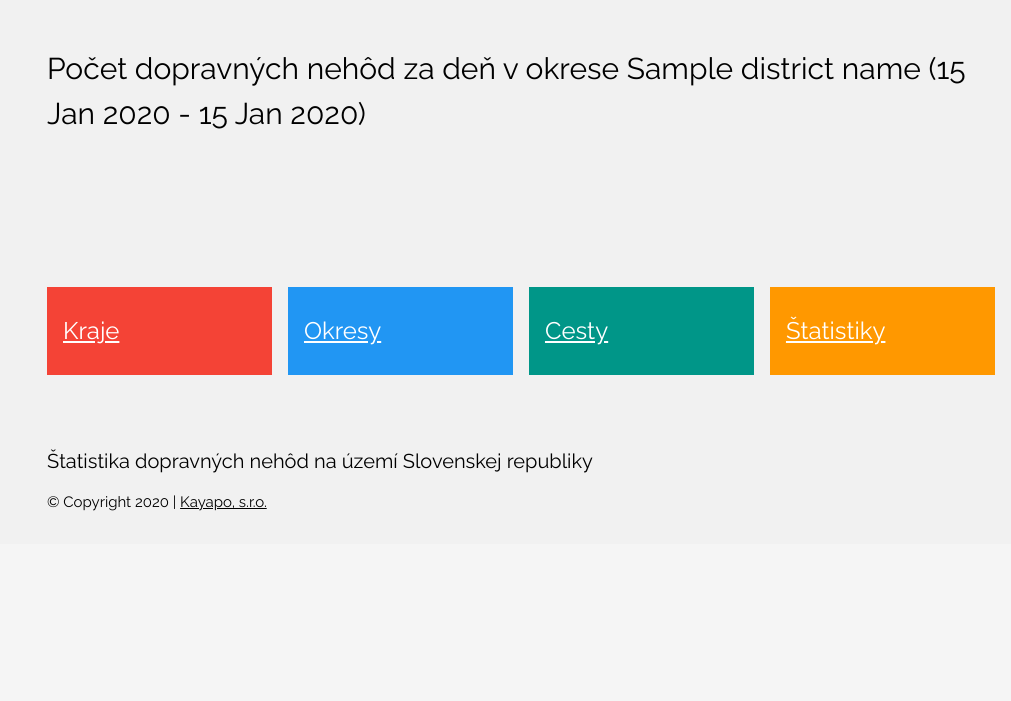
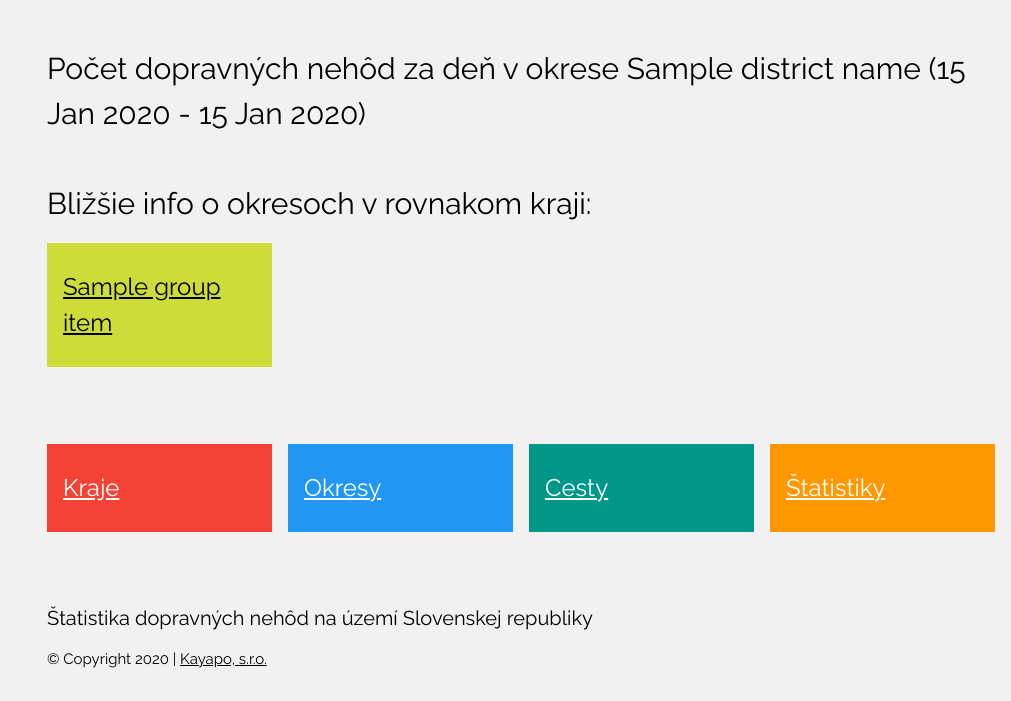
Before and after one commit to jurajmajer/traffic-accidents-visualization, a Flask app: template app/templates/district_detail.html in a window 1280 px wide. Shown: the part 1145-1846 px from the top of the page, without its empty margins (269-1280 px from the left). Before the commit the page ends 1689 px from the top, so only its background shows below. Run offline with Flask 2, Linux system fonts and the light colour scheme; the template is opened without the code that fills it: most values are stand-ins (such as "Sample title", 1, 10 or a date in 2020); some libraries are stand-ins or nearby versions.

Commit message:
Additional info about counties and districts

```diff
--- a/app/css/traffic-accidents-visualization.css
+++ b/app/css/traffic-accidents-visualization.css
@@ -2,8 +2,15 @@
 
 .date-picker-end-group { margin-left:30px; }
 
-@media screen and (max-width: 320px) {
+.detail-row-margin-bottom { margin-bottom:16px; }
+
+@media screen and (max-width: 420px) {
 	.date-picker-end-group { margin-left:0px; margin-top:20px; }
+}
+
+@media screen and (max-width: 601px) {
+	.detail-item { margin-top:10px; }
+	.detail-row-margin-bottom {margin-bottom:0px;}
 }
 
 @media screen and (min-width: 750px) {
--- a/app/main/routes.py
+++ b/app/main/routes.py
@@ -71,6 +71,7 @@ def district():
                            total_accidents_by_district_plot=Markup(plots.get_plot_total_accidents_by_district(s, e, 'json')),
                            **get_date_kwargs(s, e),
                            **get_general_kwargs('district'),
+                           district_groups=vu.get_districts_in_groups_by_county(4)
                            )
     return set_date_cookie(make_response(tmpl))
 
@@ -87,7 +88,8 @@ def district_detail(district_id):
                            district_name = district_name,
                            district_id = district_id,
                            frequent_accidents_map=Markup(maps.get_map_with_most_frequent_accidents_for_district(district_id, MAX_NUMBER_OF_MOST_FREQUEST_ACCIDENTS, s, e)),
-                           accident_trend_bar_plot=Markup(plots.get_plot_accident_trend_in_district(district_id, s, e))
+                           accident_trend_bar_plot=Markup(plots.get_plot_accident_trend_in_district(district_id, s, e)),
+                           district_groups=vu.get_districts_in_groups(vu.get_county_id_for_district(district_id), 4)
                            )
     return set_date_cookie(make_response(tmpl))
 
@@ -101,7 +103,7 @@ def county():
                            **get_general_kwargs('county'),
                            choropleth_map=Markup(maps.get_county_choropleth(s, e)),
                            total_accidents_by_county_plot=Markup(plots.get_plot_total_accidents_by_county(s, e, 'json')),
-                           county_groups = vu.get_counties_in_groups(4)
+                           county_groups=vu.get_counties_in_groups(4)
                            )
     return set_date_cookie(make_response(tmpl))
 
@@ -118,7 +120,8 @@ def county_detail(county_id):
                            county_name = county_name,
                            county_id = county_id,
                            frequent_accidents_map=Markup(maps.get_map_with_most_frequent_accidents_for_county(county_id, MAX_NUMBER_OF_MOST_FREQUEST_ACCIDENTS, s, e)),
-                           accident_trend_bar_plot=Markup(plots.get_plot_accident_trend_in_county(county_id, s, e))
+                           accident_trend_bar_plot=Markup(plots.get_plot_accident_trend_in_county(county_id, s, e)),
+                           district_groups=vu.get_districts_in_groups(county_id, 4)
                            )
     return set_date_cookie(make_response(tmpl))
 
--- a/app/templates/base.html
+++ b/app/templates/base.html
@@ -75,23 +75,23 @@ html,body,h1,h2,h3,h4,h5 {font-family: "Raleway", sans-serif}
 
   {% block content %}{% endblock %}
 
-  <div class="w3-row-padding w3-margin-bottom" style="padding-top:135px">
-    <div class="w3-quarter">
+  <div class="w3-row-padding w3-margin-bottom" style="padding-top:61px">
+    <div class="w3-quarter detail-item">
       <div class="w3-container w3-red w3-padding-16">
         <h3><a href="/county">Kraje</a></h3>
       </div>
     </div>
-    <div class="w3-quarter">
+    <div class="w3-quarter detail-item">
       <div class="w3-container w3-blue w3-padding-16">
         <h3><a href="/district">Okresy</a></h3>
       </div>
     </div>
-    <div class="w3-quarter">
+    <div class="w3-quarter detail-item">
       <div class="w3-container w3-teal w3-padding-16">
         <h3><a href="/road">Cesty</a></h3>
       </div>
     </div>
-    <div class="w3-quarter">
+    <div class="w3-quarter detail-item">
       <div class="w3-container w3-orange w3-text-white w3-padding-16">
         <h3><a href="/stats">Štatistiky</a></h3>
       </div>
--- a/app/templates/district_detail.html
+++ b/app/templates/district_detail.html
@@ -29,4 +29,17 @@
 		  Plotly.plot('accident_trend_bar_plot', graphs, {});
 		</script>
 	</div>
+
+	<h2 class="w3-panel" style="margin-top:45px;">Bližšie info o okresoch v rovnakom kraji:</h2>
+	{% for group in district_groups %}
+    	<div class="w3-row-padding detail-row-margin-bottom">
+        	{% for group_item in group %}
+            	<div class="w3-quarter detail-item">
+                  <div class="w3-container w3-lime w3-padding-16">
+                    <h3><a href="/district_detail/{{group_item[0]}}">{{group_item[1]}}</a></h3>
+                  </div>
+                </div>
+        	{% endfor %}
+    	</div>
+	{% endfor %}
 {% endblock %}
--- a/app/visualization/maps.py
+++ b/app/visualization/maps.py
@@ -51,6 +51,7 @@ def get_district_choropleth(start_datetime, end_datetime, output='json'):
             paper_bgcolor='rgba(0,0,0,0)',
             plot_bgcolor='rgba(0,0,0,0)',
             geo=dict(bgcolor= 'rgba(0,0,0,0)'),
+            coloraxis_showscale=False,
     )
     return plots.encode_plot(fig, output)
 
@@ -90,6 +91,7 @@ def get_county_choropleth(start_datetime, end_datetime, output='json'):
             paper_bgcolor='rgba(0,0,0,0)',
             plot_bgcolor='rgba(0,0,0,0)',
             geo=dict(bgcolor= 'rgba(0,0,0,0)'),
+            coloraxis_showscale=False,
     )
     return plots.encode_plot(fig, output)
 
```
Also changed, not shown: app/templates/county.html (+3 -26 lines), app/templates/county_detail.html (+14 -0 lines), app/templates/district.html (+17 -23 lines), app/visualization/viz_utils.py (+18 -0 lines).
